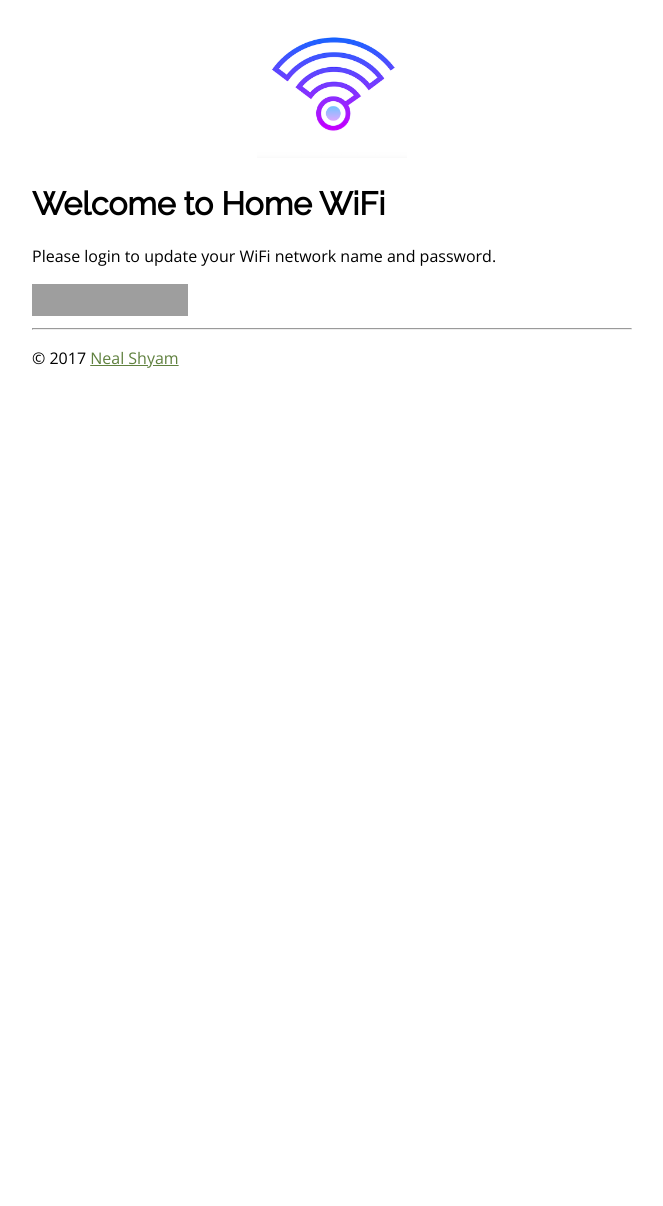
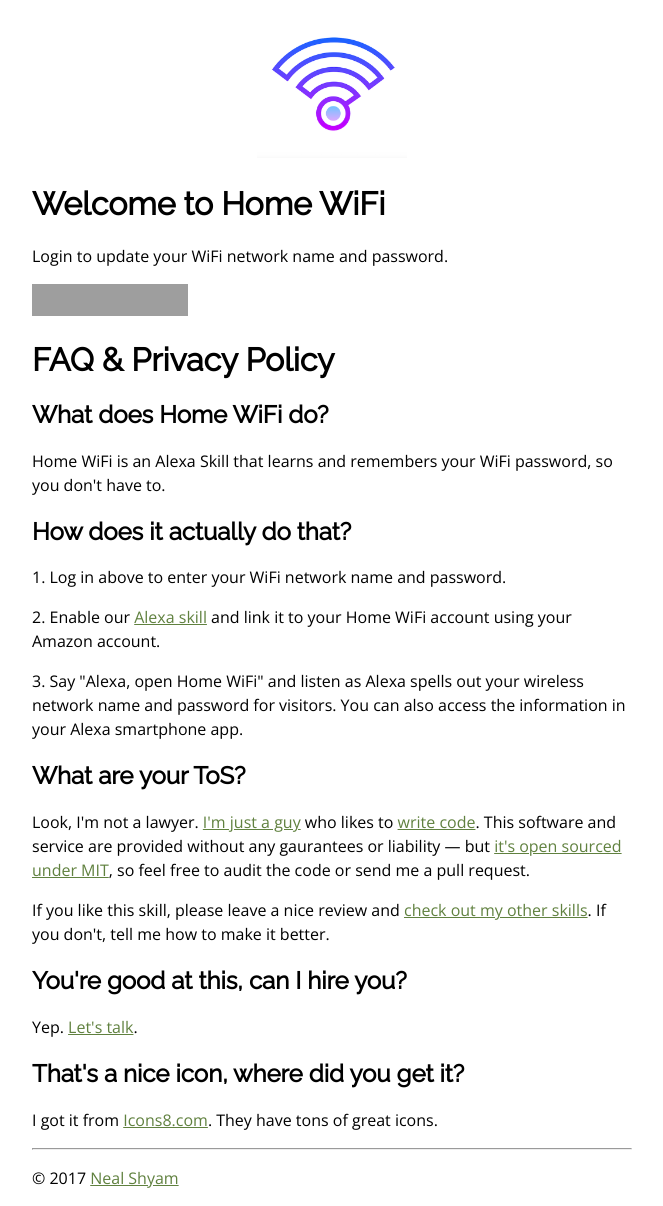
Before and after one commit to nealrs/homewifi, a Python web app: template templates/login.html in a window 1280 px wide. Shown: the whole page, without its empty margins (308-971 px from the left). Before the commit the page ends 368 px from the top, so only its background shows below. Run offline with Jinja, Linux system fonts and the light colour scheme; the template is opened without the code that fills it, so the values that code supplies are empty; some libraries are stand-ins or nearby versions; grey boxes are pictures that could not be loaded.

Commit message:
tighten up

```diff
--- a/templates/login.html
+++ b/templates/login.html
@@ -62,7 +62,7 @@
 
         <p class="header"><img src="{{ url_for('static', filename='img/wifi_512.png') }}"></p>
         <h1>Welcome to Home WiFi</h1>
-        <p>Please login to update your WiFi network name and password.</p>
+        <p>Login to update your WiFi network name and password.</p>
 
         <!-- More Amazon Login stuff-->
         <a href="#" id="LoginWithAmazon">
@@ -75,11 +75,39 @@
             document.getElementById('LoginWithAmazon').onclick = function() {
                 options = { scope : 'profile', popup: "False"};
                 amazon.Login.authorize(options, 'https://homewifi.herokuapp.com/handle_login');
+                //amazon.Login.authorize(options, 'https://nealrs.ngrok.io/handle_login');
                 return false;
             };
         </script>
         <!-- END More Amazon Login stuff-->
 
+        <h1>FAQ &amp; Privacy Policy</h1>
+        <!--<p>Say <span class="italic">"Alexa, enable Home WiFi"</span> or <a href="#">click here</a> to install.</p>-->
+        <h2>What does Home WiFi do?</h2>
+        <p>Home WiFi is an Alexa Skill that learns and remembers your WiFi password, so you don't have to.</p>
+
+        <h2>How does it actually do that?</h2>
+        <p>1. Log in above to enter your WiFi network name and password.</p>
+        <p>2. Enable our <a href="#">Alexa skill</a> and link it to your Home WiFi account using your Amazon account.</p>
+        <p>3. Say "Alexa, open Home WiFi" and listen as Alexa spells out your wireless network name and password for visitors. You can also access the information in your Alexa smartphone app.</p>
+
+        <!--<h2>What about my privacy and personal data!?</h2>
+        <p>The whole point of this is to help you be <span class="italic">more</span> secure online. So no, we'll never intentionally share, leak, sell, or store your personal information.</p>
+
+        <p>And when you unlink or uninstall the Skill, we immediately lose access to your name and email.</p>
+        -->
+        <h2>What are your ToS?</h2>
+        <p>Look, I'm not a lawyer. <a href="https://nealshyam.com">I'm just a guy</a> who likes to <a href="https://devpost.com/nealrs">write code</a>. This software and service are provided without any gaurantees or liability &mdash; but <a href="https://github.com/nealrs/homewifi">it's open sourced under MIT</a>, so feel free to audit the code or send me a pull request.</p>
+
+        <p>If you like this skill, please leave a nice review and <a href="https://www.amazon.com/s/ref=nb_sb_noss?url=search-alias%3Dalexa-skills&field-keywords=neal+shyam">check out my other skills</a>. If you don't, tell me how to make it better.</p>
+
+        <h2>You're good at this, can I hire you?</h2>
+        <p>Yep. <a href="mailto:nealrs+hackme@gmail.com?subject=Heyyy">Let's talk</a>.</p>
+
+        <h2>That's a nice icon, where did you get it?</h2>
+        <p>I got it from <a href="https://icons8.com/icon/42849/security-checked">Icons8.com</a>. They have tons of great icons.</p>
+
+
         <hr>
         <p>&copy; 2017 <a href="https://nealshyam.com">Neal Shyam</a>
     </body>
```
Also changed, not shown: application.py (+9 -5 lines), templates/home.html (+9 -1 lines).
